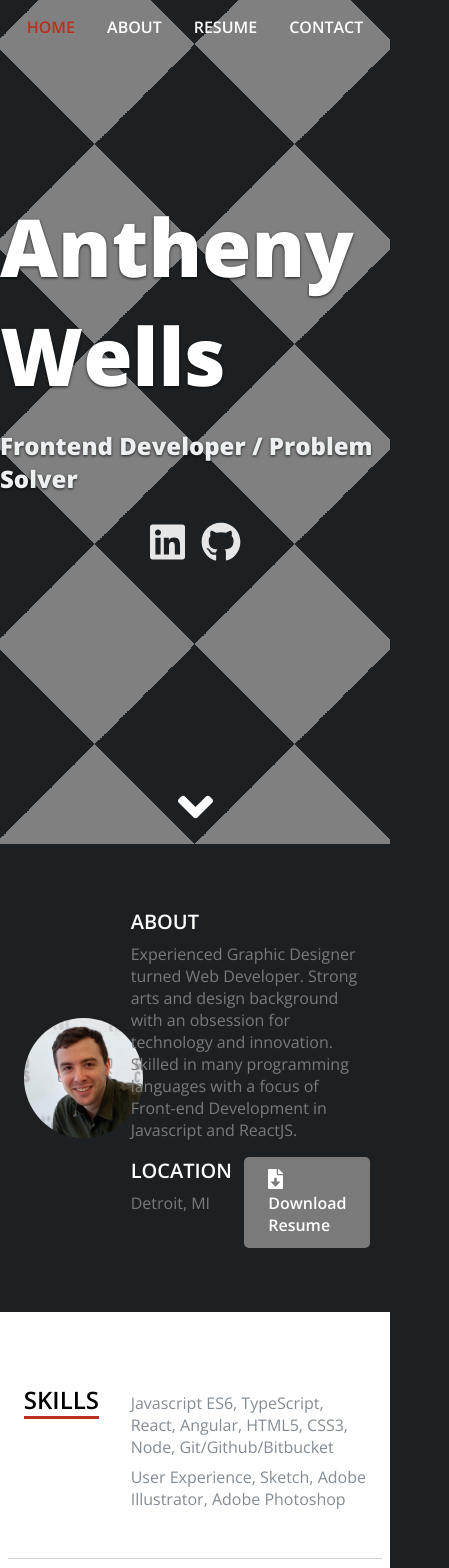
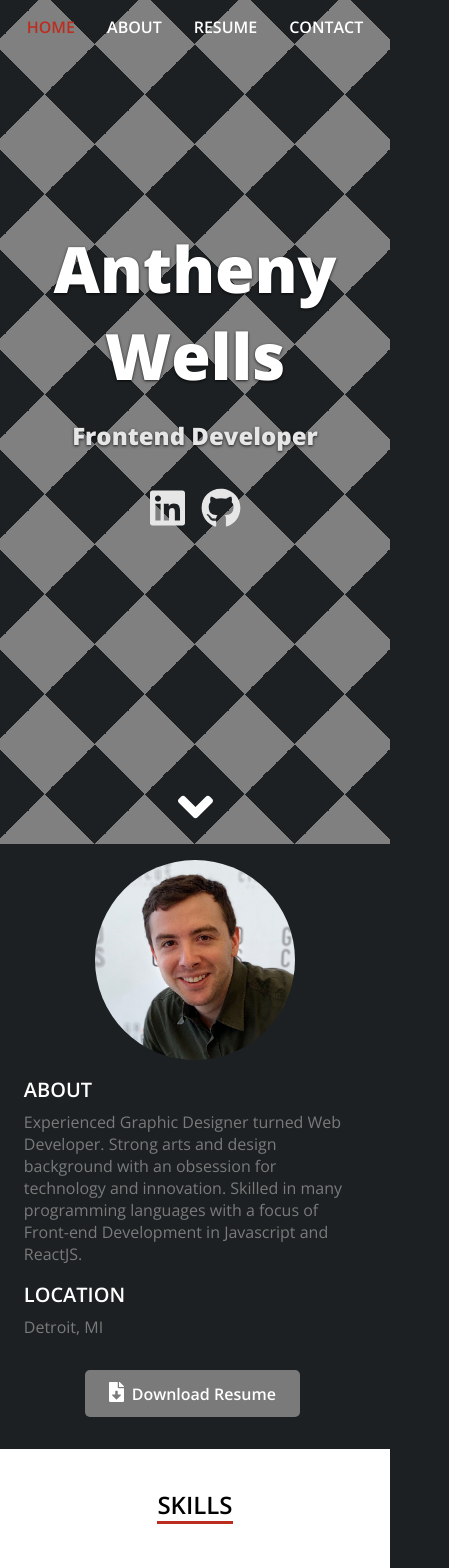
Before and after one commit to anthenywells/portfolio, a React (Create React App) app: page / in a window 390 px wide. Shown: the top 1568 px of the page, 449 px wide, since content can reach past the window. Built offline with nearby package versions, Linux system fonts and the light colour scheme.

Commit message:
style enhancements

```diff
--- a/src/App.scss
+++ b/src/App.scss
@@ -1,7 +1,10 @@
-@import url('https://fonts.googleapis.com/css?family=Open+Sans:400,600,800&display=swap');
+@import url("https://fonts.googleapis.com/css?family=Open+Sans:400,600,800&display=swap");
+@import "./commonStyles/colorPalatte.scss";
+@import "./commonStyles/breakPoints.scss";
+
 body {
-  font-family: 'Open Sans', sans-serif;
-  background: #1c2022;
+  font-family: "Open Sans", sans-serif;
+  background: $black-1;
 }
 
 .App {
@@ -20,19 +23,25 @@ body {
 }
 
 .button {
-  background-color: #7A7A7A;
+  background-color: $grey-1;
   text-decoration: none;
-  color: #fff;
+  color: $white;
   font-size: 1rem;
   font-weight: 600;
-  padding: .75rem 1.5rem;
+  padding: 0.75rem 1.5rem;
   border-radius: 5px;
-  border:none;
+  border: none;
   > svg {
     font-size: 1.25rem;
-    margin-right: .5rem;
+    margin-right: 0.5rem;
   }
   &:hover {
-    background-color: #424242;
+    background-color: $black-2;
   }
 }
+
+@media screen and (max-width: $mobileMaxWidth) {
+  .container {
+    padding: 1rem 0;
+  }
+}
--- /dev/null
+++ b/src/commonStyles/breakPoints.scss
@@ -0,0 +1,2 @@
+$tabletMaxWidth: 960px;
+$mobileMaxWidth: 767px;
--- /dev/null
+++ b/src/commonStyles/colorPalatte.scss
@@ -0,0 +1,7 @@
+$primary: rgb(187, 46, 31);
+$black-1: #1c2022;
+$black-2: #424242;
+$grey-1: #7A7A7A;
+$grey-2:#e6e6e6;
+$grey-3:#808080;
+$white: #ffffff;
--- a/src/components/About/About.scss
+++ b/src/components/About/About.scss
@@ -1,6 +1,9 @@
+@import "../../commonStyles/breakPoints.scss";
+@import "../../commonStyles/colorPalatte.scss";
+
 .about {
-  background: #1c2022;
-  color: #fff;
+  background: $black-1;
+  color: $white;
 }
 
 .about__body {
@@ -10,7 +13,7 @@
 }
 
 .about__pic {
-  width:20%;
+  width: 20%;
   margin: 1rem;
   display: flex;
   align-items: center;
@@ -26,25 +29,53 @@
   width: 80%;
   display: flex;
   flex-wrap: wrap;
-  color: #7A7A7A;
-  h2, p {
-    width:100%;
-    margin-top: .5rem;
+  color: $grey-1;
+  h2,
+  p {
+    width: 100%;
+    margin-top: 0.5rem;
   }
   h2 {
     margin: 0;
-    color: #fff;
+    color: $white;
     font-size: 1.25rem;
     font-weight: 600;
     text-transform: uppercase;
   }
   &-location {
-    width:50%;
+    width: 50%;
   }
   &-download {
-    width:50%;
+    width: 50%;
     display: flex;
     justify-content: center;
     align-items: center;
   }
 }
+@media screen and (max-width: $mobileMaxWidth) {
+  .about__body {
+    flex-direction: column;
+  }
+  .about__pic {
+    width: 100%;
+    justify-content: center;
+    margin: 0;
+    img {
+      width: 200px;
+      height: 200px;
+    }
+  }
+  .about__desc {
+    margin: 0;
+    padding: 1rem;
+    width: 90%;
+    flex-direction: column;
+    &-location {
+      width: 100%;
+    }
+    &-download {
+      margin-top: 1rem;
+      width: 100%;
+    }
+  }
+}
--- a/src/components/Contact/Form/Form.scss
+++ b/src/components/Contact/Form/Form.scss
@@ -1,8 +1,10 @@
+@import "../../../commonStyles/colorPalatte.scss";
+
 .form {
   display: flex;
   flex-direction: column;
   align-items: flex-end;
-  color: #fff;
+  color: $white;
   > .button {
     margin-top: 0.5rem;
   }
@@ -25,7 +27,7 @@
     border: none;
     border-radius: 5px;
     &::placeholder {
-      color: #B2BEC3;
+      color: $grey-2;
       opacity: 1;
     }
   }
@@ -37,3 +39,18 @@
     height: 9rem;
   }
 }
+
+@media screen and (max-width: 960px) {
+  .form {
+    width:100%;
+    align-items: center;
+    > .button {
+      width: 50%;
+    }
+  }
+  .form__email,
+  .form__name,
+  .form__textbox {
+    width:80%;
+  }
+}
--- a/src/components/Hero/Hero.jsx
+++ b/src/components/Hero/Hero.jsx
@@ -12,7 +12,7 @@ function Hero() {
       <TopNav />
       <div className="hero__heading">
         <h1>Antheny Wells</h1>
-        <h2>Frontend Developer / Problem Solver</h2>
+        <h2>Frontend Developer</h2>
         <Socials/>
       </div>
       <div className="hero__arrow">
--- a/src/components/Hero/Hero.scss
+++ b/src/components/Hero/Hero.scss
@@ -1,10 +1,12 @@
+@import "../../commonStyles/colorPalatte.scss";
+
 .hero {
   width: 100%;
   height: 100vh;
   display: flex;
   flex-direction: column;
   align-items: center;
-  color: #fff;
+  color: $white;
   background-image: linear-gradient(45deg, #808080 25%, transparent 25%),
     linear-gradient(-45deg, #808080 25%, transparent 25%),
     linear-gradient(45deg, transparent 75%, #808080 75%),
@@ -20,13 +22,14 @@
   justify-content: center;
   margin-top: auto;
   height: auto;
+  text-align: center;
   > h1 {
     font-size: 5rem;
     text-shadow: 0px 1px 3px rgba(0, 0, 0, 0.8);
     margin: 0;
   }
   > h2 {
-    color: #ecf0f1;
+    color: $grey-2;
     text-shadow: 0px 1px 3px rgba(0, 0, 0, 0.8);
   }
 }
@@ -34,6 +37,17 @@
   font-size: 3.5rem;
   margin-top: auto;
   &:hover {
-    color: rgb(187, 46, 31);
+    color: $primary;
   }
 }
+
+@media screen and (max-width: 960px) {
+  .hero {
+    background-size: 100px 100px;
+  }
+  .hero__heading {
+    > h1 {
+      font-size: 4rem;
+    }
+  }
+}
--- a/src/components/Projects/Projects.scss
+++ b/src/components/Projects/Projects.scss
@@ -1,5 +1,7 @@
+@import "../../commonStyles/colorPalatte.scss";
+
 .projects {
-  background: #808080;
+  background: $grey-3;
 }
 
 .projects__body {
@@ -10,7 +12,7 @@
 
 .projects__card {
   width: 300px;
-  background-color: #fff;
+  background-color: $white;
   border-radius: .5rem;
   transition: 0.3s;
   box-shadow: 0 4px 8px 0 rgba(0,0,0,0.2);
--- a/src/components/Resume/Resume.scss
+++ b/src/components/Resume/Resume.scss
@@ -1,5 +1,8 @@
+@import "../../commonStyles/colorPalatte.scss";
+@import "../../commonStyles/breakPoints.scss";
+
 .resume {
-  background: #fff;
+  background: $white;
 }
 
 .resume__body {
@@ -9,7 +12,7 @@
   padding-bottom: 1.5rem;
   border-bottom: 1px solid lightgrey;
   &:last-child {
-    border:none;
+    border: none;
   }
 }
 
@@ -22,7 +25,7 @@
     font-weight: 600;
     text-transform: uppercase;
     > span {
-      border-bottom: 3px solid rgb(187, 46, 31);
+      border-bottom: 3px solid $primary;
     }
   }
 }
@@ -30,7 +33,7 @@
   width: 80%;
   margin: 1rem;
   > p {
-    color: rgb(131, 140, 149);
+    color: $grey-1;
     margin: 0.5rem 0;
     &:first-of-type {
       padding-top: 1.5rem;
@@ -47,7 +50,24 @@
     margin-bottom: 0;
   }
   > p {
-    color: rgb(131, 140, 149);
+    color: $grey-1;
     margin: 0.5rem 0;
   }
 }
+
+@media screen and (max-width: $mobileMaxWidth) {
+  .resume__body {
+    flex-direction: column;
+    align-items: center;
+  }
+  .resume__heading {
+    width:auto;
+    margin:0;
+  }
+  .resume__skills {
+    margin: 0;
+  }
+  .resume__desc {
+    margin:0;
+  }
+}
--- a/src/components/TopNav/TopNav.scss
+++ b/src/components/TopNav/TopNav.scss
@@ -1,3 +1,5 @@
+@import "../../commonStyles/colorPalatte.scss";
+
 .top-nav {
   position: fixed;
   top: 0;
@@ -8,15 +10,15 @@
   > a {
     padding: 1rem;
     font-weight: 600;
-    color: #fff;
+    color: $white;
     text-decoration: none;
     text-transform: uppercase;
     mix-blend-mode: difference;
     &:hover {
-      color: rgb(187, 46, 31);
+      color: $primary;
     }
   }
   .active {
-    color: rgb(187, 46, 31);
+    color: $primary;
   }
 }
--- a/src/components/common/Socials/Socials.scss
+++ b/src/components/common/Socials/Socials.scss
@@ -1,10 +1,19 @@
+@import "../../../commonStyles/colorPalatte.scss";
+@import "../../../commonStyles/breakPoints.scss";
+
 .socials {
   font-size: 2.5rem;
   > a > svg {
     margin: 0.5rem;
-    color: #e6e6e6;
+    color: $grey-2;
     &:hover {
-      color: rgb(187, 46, 31);
+      color:$primary;
     }
   }
 }
+
+@media screen and (max-width: 960px) {
+  .socials {
+    margin-top: .5rem;
+  }
+}
```
